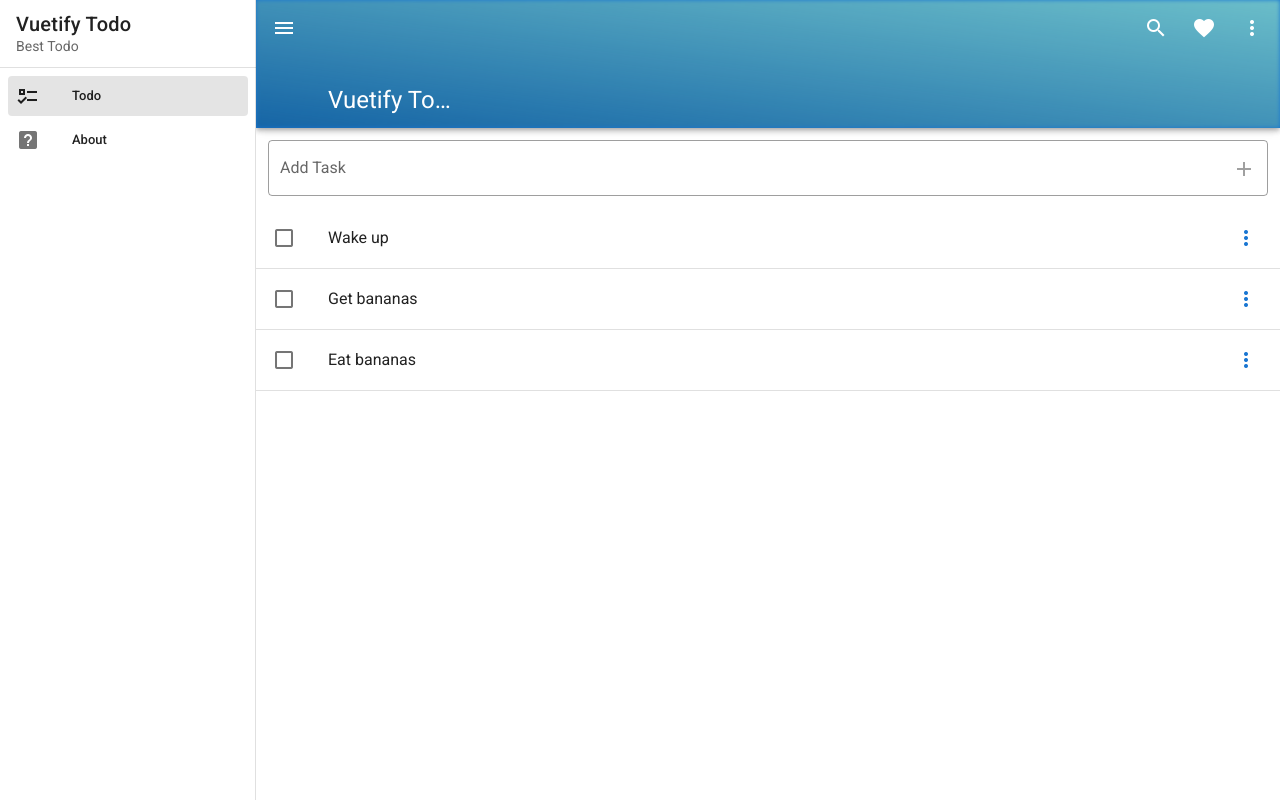
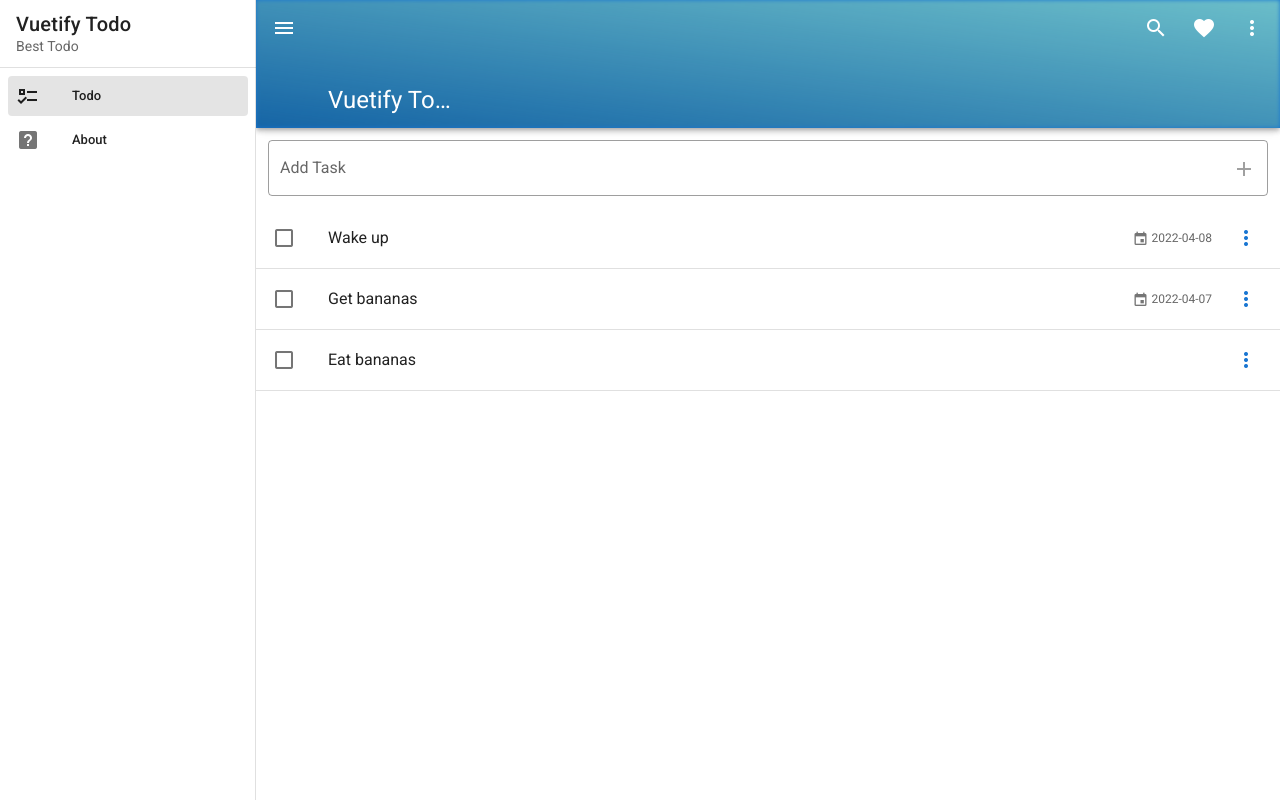
Before and after one commit to MrNedNick/vuetify-todo-mobile, a Vue app: page /#/ in a window 1280 px wide. Built offline with nearby package versions, Linux system fonts and the light colour scheme.

Commit message:
Setup the date

```diff
--- a/src/components/Todo/Task.vue
+++ b/src/components/Todo/Task.vue
@@ -17,6 +17,13 @@
           </v-list-item-title>
         </v-list-item-content>
 
+        <v-list-item-action v-if="task.dueDate">
+          <v-list-item-action-text>
+            <v-icon small>mdi-calendar</v-icon>
+            {{ task.dueDate }}
+          </v-list-item-action-text>
+        </v-list-item-action>
+
         <v-list-item-action>
           <task-menu :task="task"/>
         </v-list-item-action>
--- a/src/store/index.js
+++ b/src/store/index.js
@@ -10,16 +10,19 @@ export default new Vuex.Store({
         id: 1,
         title: "Wake up",
         done: false,
+        dueDate: '2022-04-08'
       },
       {
         id: 2,
         title: "Get bananas",
         done: false,
+        dueDate: '2022-04-07'
       },
       {
         id: 3,
         title: "Eat bananas",
         done: false,
+        dueDate: null
       },
     ],
     snackbar: {
@@ -32,7 +35,8 @@ export default new Vuex.Store({
       let newTask = {
         id: Date.now(),
         title: newTaskTitle,
-        done:false
+        done:false,
+        dueDate: null
       }
       state.tasks.push(newTask)
     },
```
